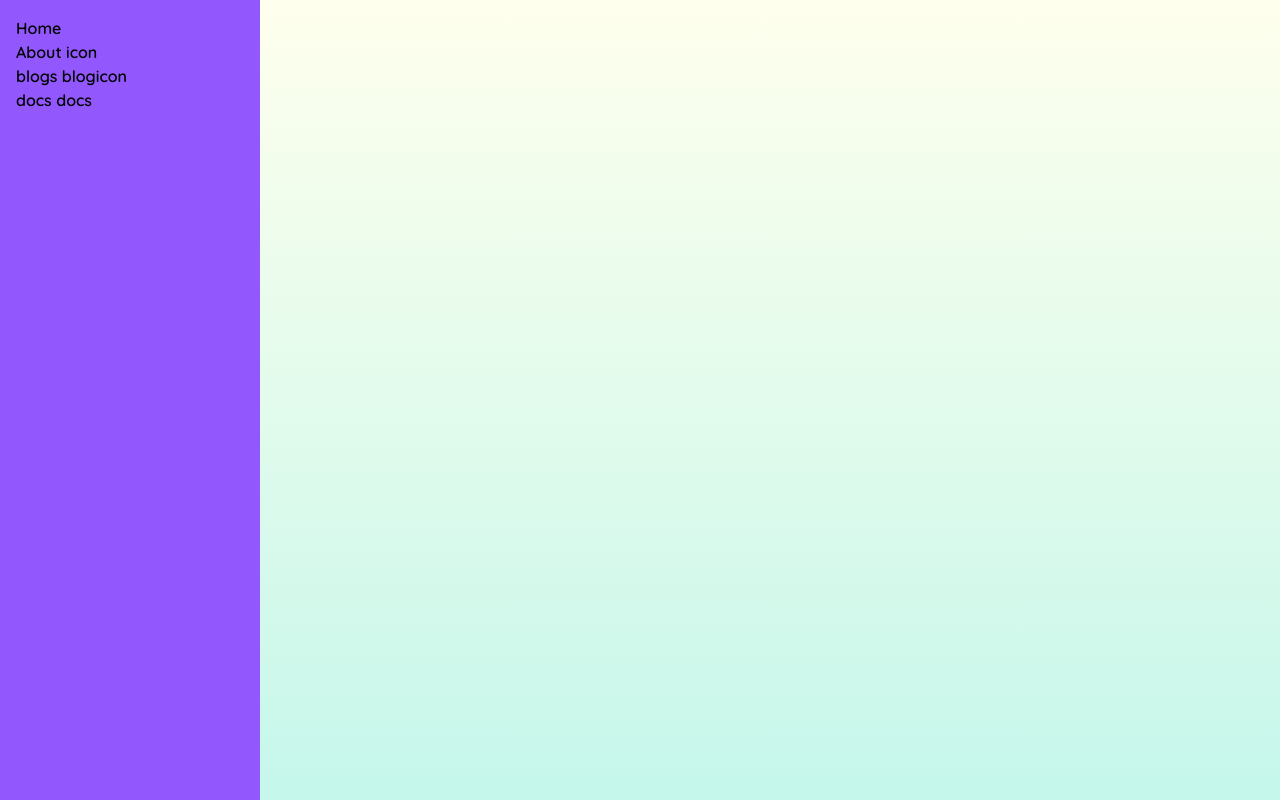
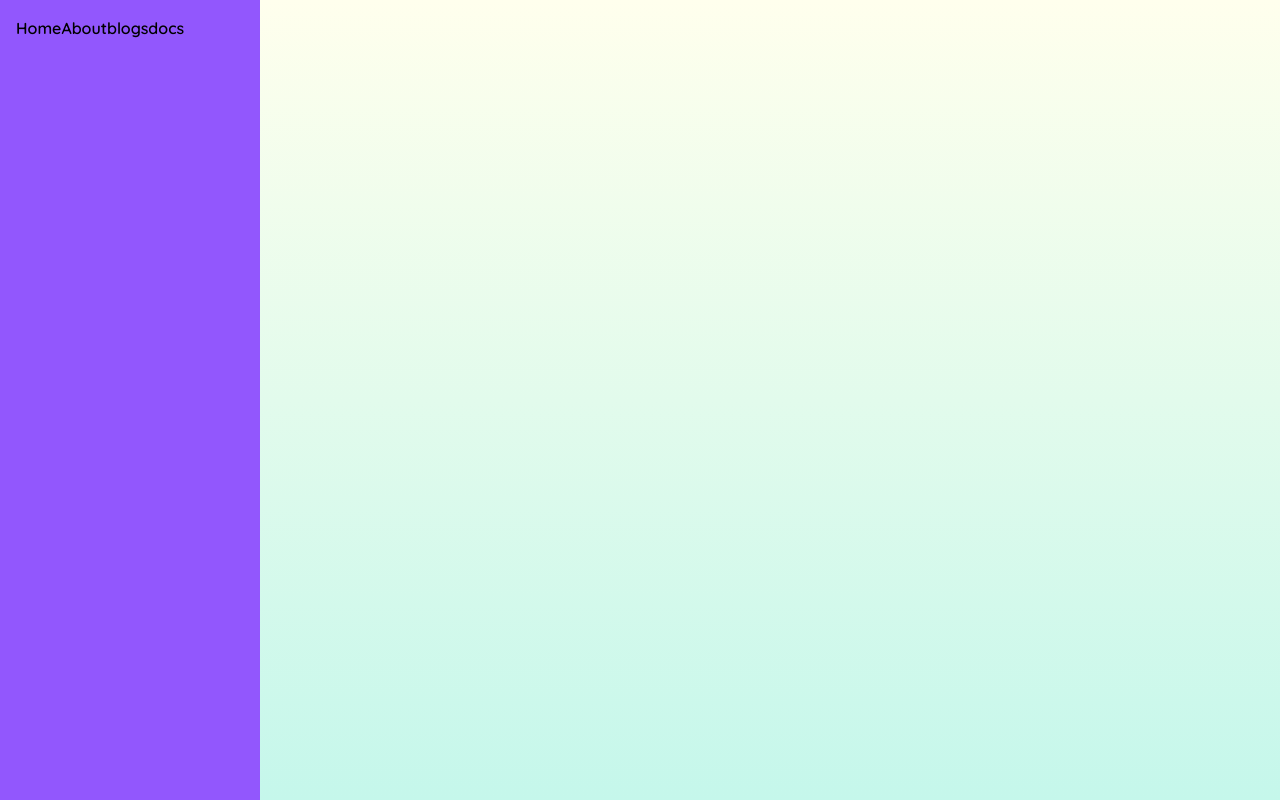
Before and after one commit to codergalib20/docs-portfolio, a Next.js app: page /dashboard in a window 1280 px wide. Built offline with nearby package versions, Linux system fonts and the light colour scheme.

Commit message:
deleted some functions]

```diff
--- a/src/pages/dashboard.tsx
+++ b/src/pages/dashboard.tsx
@@ -1,12 +1,17 @@
 import menus from "@/fakeData/menus";
+import Link from 'next/link';
+import { useState } from "react";
+
 
 export default function Dashboard() {
+    const [subMenus, setSubMenus] = useState([]);
+
     return (
         <div>
             <div className="flex h-screen">
                 <div className="w-[260px] bg-[#9257fd] h-full p-4 ">
                     {menus.map((item, index) => (
-                        <div key={index}>{item.name} {item.icon}</div>
+                        <Button key={index} item={item} />
                     ))}
                 </div>
                 <div></div>
@@ -14,3 +19,18 @@ export default function Dashboard() {
         </div>
     )
 }
+
+type ButtonTypes = {
+    item: any;
+}
+
+const Button: React.FC<ButtonTypes> = ({ item }) => {
+    return <button className="">{item.name}</button>
+}
+
+type LinkTypes = {
+    item: any
+}
+const LinkButton: React.FC<LinkTypes> = ({ item }) => {
+    return <Link href=""></Link>
+}
```
